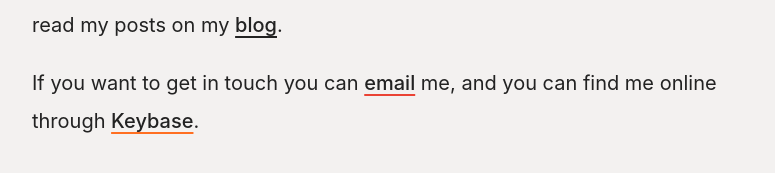
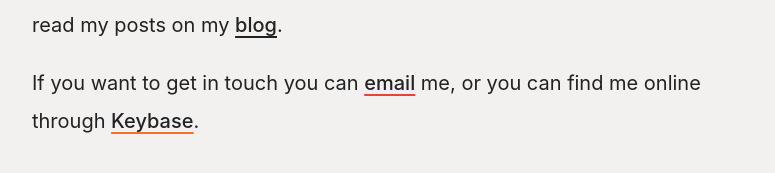
Before and after one commit to jackleslie/dev, a Next.js app: page / in a window 1280 px wide. Shown: the part 285-458 px from the top of the page, without its empty margins (248-1023 px from the left). Built offline with nearby package versions, Linux system fonts and the light colour scheme.

Commit message:
olivia fixed grammar

```diff
--- a/src/pages/index.js
+++ b/src/pages/index.js
@@ -24,7 +24,7 @@ export default function Index() {
         <a href="mailto:jackjdleslie@gmail.com" className="gmail">
           email
         </a>{' '}
-        me, and you can find me online through{' '}
+        me, or you can find me online through{' '}
         <a href="https://keybase.io/jackleslie" className="keybase">
           Keybase
         </a>
```
